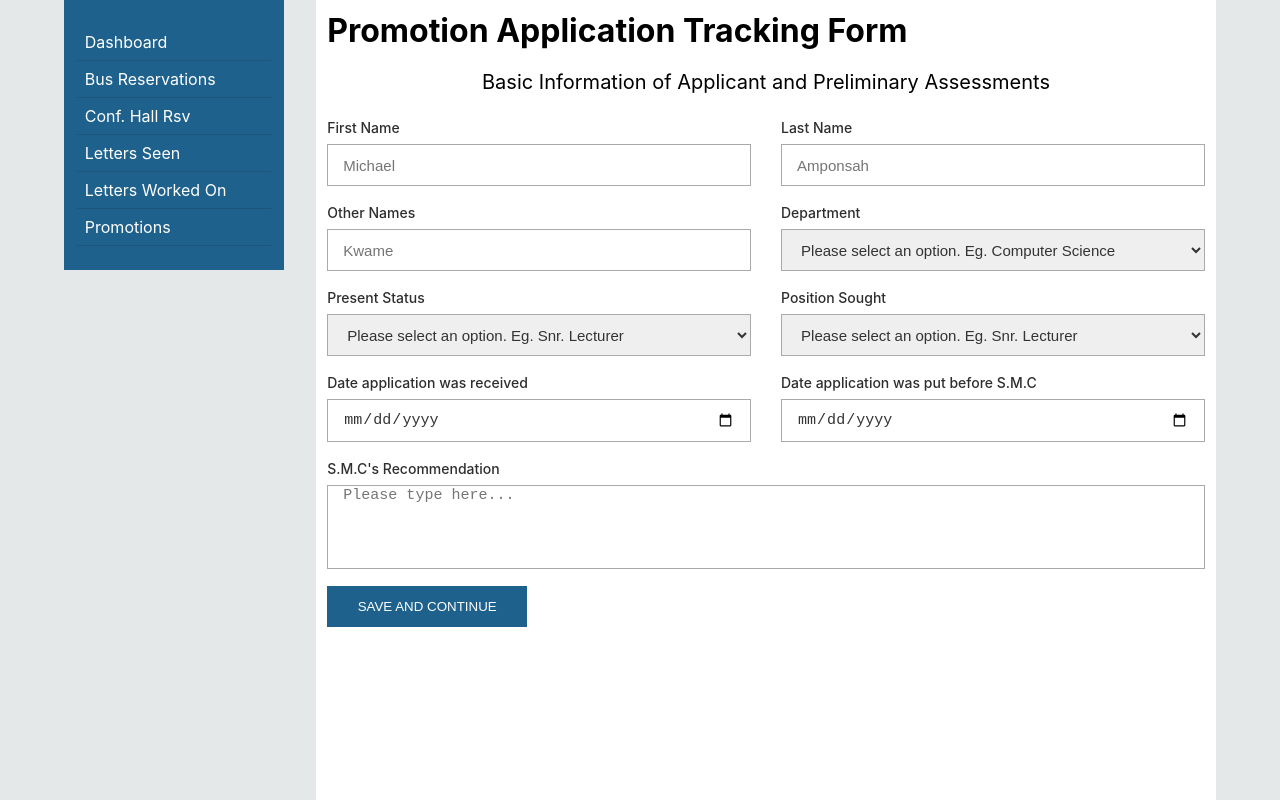
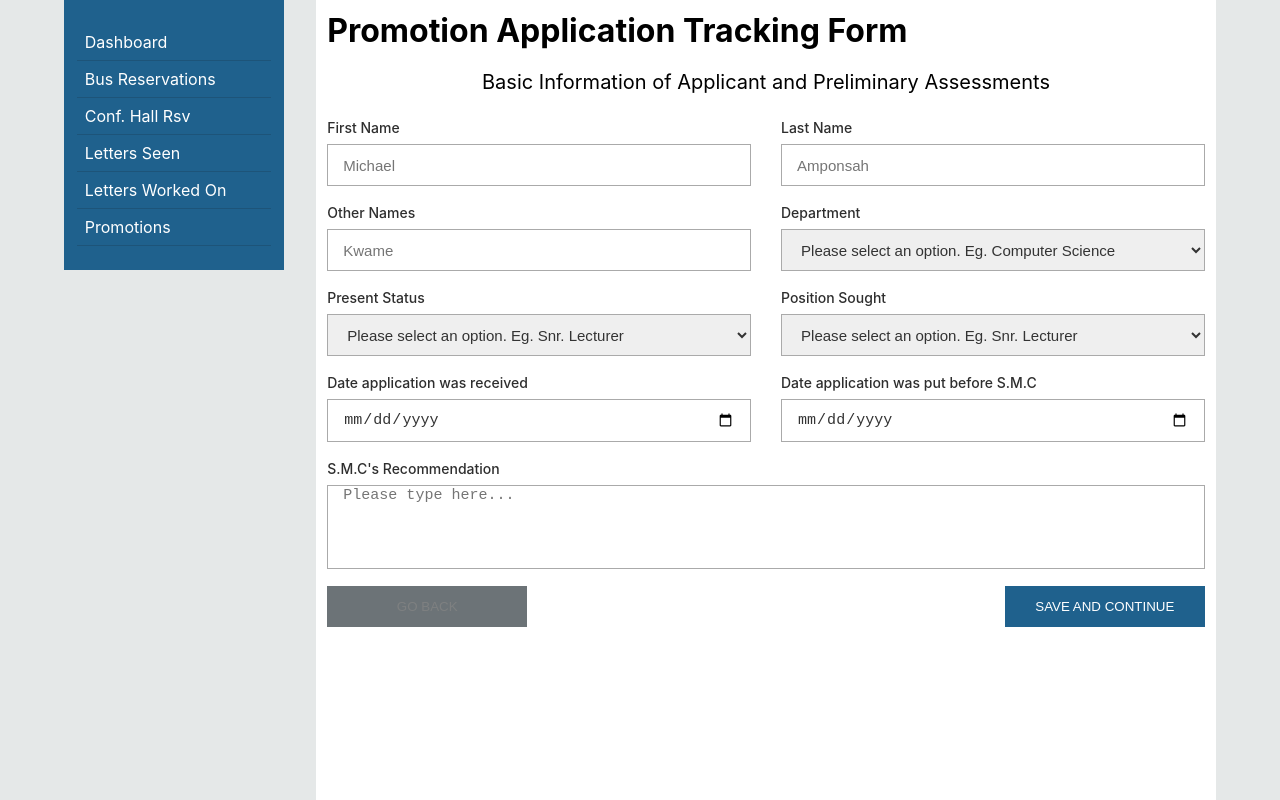
Before and after one commit to michaelamponsah/ug-spms-office-app, a Next.js app: page /promotions/processing-of-application-for-promotion in a window 1280 px wide. Built offline with nearby package versions, Linux system fonts and the light colour scheme.

Commit message:
Renamed form components and implemented disabled button logic for ApplicantBio component

```diff
--- a/components/AppButton.js
+++ b/components/AppButton.js
@@ -1,9 +1,9 @@
 import React from "react";
 import styles from "../styles/AppButton.module.css";
 
-const AppButton = ({ title, type = "button", onClick }) => {
+const AppButton = ({ title, type = "button", onClick, isDisabled }) => {
   return (
-    <button className={`${styles["app-button"]}`} type={type} onClick={onClick}>
+    <button className={`${styles["app-button"]}`} type={type} onClick={onClick} disabled={isDisabled}>
       {title}
     </button>
   );
--- a/components/ApplicantBio.js
+++ b/components/FormApplicantBio.js
@@ -7,7 +7,7 @@ import TextArea from "./TextArea";
 import FormSubHeading from "./FormHeading";
 import AppButton from "./AppButton";
 
-const ApplicantBio = ({ nextStep }) => {
+const FormApplicantBio = ({ nextStep, goBack, step }) => {
   const departments = [
     "Chemistry",
     "Computer Science",
@@ -21,6 +21,10 @@ const ApplicantBio = ({ nextStep }) => {
   const handleContinue = (event) => {
     event.preventDefault();
     nextStep();
+  };
+  const handleGoBack = (event) => {
+    event.preventDefault();
+    goBack();
   };
   return (
     <div className={`${styles["applicant-bio"]}`}>
@@ -53,9 +57,16 @@ const ApplicantBio = ({ nextStep }) => {
           placeholder="Please type here..."
         />
       </div>
-      <AppButton title="Save and Continue" onClick={handleContinue} />
+      <div className="form-button-wrapper">
+        <AppButton
+          title="Go back"
+          onClick={handleGoBack}
+          isDisabled={step == 1 ? true : false}
+        />
+        <AppButton title="Save and Continue" onClick={handleContinue} />
+      </div>
     </div>
   );
 };
 
-export default ApplicantBio;
+export default FormApplicantBio;
--- a/components/ExternalAssessment.js
+++ b/components/FormExternalAssessment.js
@@ -5,7 +5,7 @@ import FormHeading from "./FormHeading";
 import FormSubHeading from "./FormSubHeading";
 import InputField from "./InputField";
 
-const ExternalAssessment = ({ nextStep, goBack }) => {
+const FormExternalAssessment = ({ nextStep, goBack }) => {
   const handleContinue = (event) => {
     event.preventDefault();
     nextStep();
@@ -79,4 +79,4 @@ const ExternalAssessment = ({ nextStep, goBack }) => {
   );
 };
 
-export default ExternalAssessment;
+export default FormExternalAssessment;
--- a/components/PublicationsAndReminders.js
+++ b/components/FormPublicationsAndReminders.js
@@ -8,7 +8,7 @@ import InputField from "./InputField";
 import SelectInput from "./SelectInput";
 import TextArea from "./TextArea";
 
-const PublicationsAndReminders = ({ goBack }) => {
+const FormPublicationsAndReminders = ({ goBack }) => {
   const handleGoback = (event) => {
     event.preventDefault();
     goBack();
@@ -82,4 +82,4 @@ const PublicationsAndReminders = ({ goBack }) => {
   );
 };
 
-export default PublicationsAndReminders;
+export default FormPublicationsAndReminders;
--- a/components/MultiStepFormWrapper.js
+++ b/components/MultiStepFormWrapper.js
@@ -1,9 +1,10 @@
 import React, { useState } from "react";
 
-import ApplicantBio from "./ApplicantBio";
-import ExternalAssessment from "./ExternalAssessment";
+import FormApplicantBio from "./FormApplicantBio";
+import FormExternalAssessment from "./FormExternalAssessment";
 import PromotionForm from "./PromotionForm";
-import PublicationsAndReminders from "./PublicationsAndReminders";
+import FormPublicationsAndReminders from "./FormPublicationsAndReminders";
+import next from "next";
 
 const MultiStepFormWrapper = () => {
   // using state to keep track of all data collected from the form
@@ -36,19 +37,22 @@ const MultiStepFormWrapper = () => {
     case 1:
       return (
         <PromotionForm>
-          <ApplicantBio nextStep={nextStep} />
+          <FormApplicantBio nextStep={nextStep} goBack={prevStep} step={step} />
         </PromotionForm>
       );
     case 2:
       return (
         <PromotionForm>
-          <ExternalAssessment nextStep={nextStep} goBack={prevStep} />
+          <FormExternalAssessment nextStep={nextStep} goBack={prevStep} />
         </PromotionForm>
       );
     case 3:
       return [
         <PromotionForm>
-          <PublicationsAndReminders goBack={prevStep} />
+          <FormPublicationsAndReminders
+            goBack={prevStep}
+            step={step}
+          />
         </PromotionForm>,
       ];
   }
--- a/pages/promotions/processing-of-application-for-promotion/index.js
+++ b/pages/promotions/processing-of-application-for-promotion/index.js
@@ -1,11 +1,7 @@
 import React from "react";
-import ApplicantBio from "../../../components/ApplicantBio";
-import ExternalAssessment from "../../../components/ExternalAssessment";
 import Head from "../../../components/Head";
 import InnerPageWrapper from "../../../components/InnerPageWrapper";
 import MultiStepFormWrapper from "../../../components/MultiStepFormWrapper";
-import PromotionForm from "../../../components/PromotionForm";
-import PublicationsAndReminders from "../../../components/PublicationsAndReminders";
 
 const ProfessorialPromotionsPage = () => {
   return (
--- a/styles/AppButton.module.css
+++ b/styles/AppButton.module.css
@@ -12,3 +12,7 @@
 .app-button:hover{
     cursor: pointer;
 }
+.app-button:disabled{
+    background-color: #6c7377;
+    color: #7e8081;
+}
```
